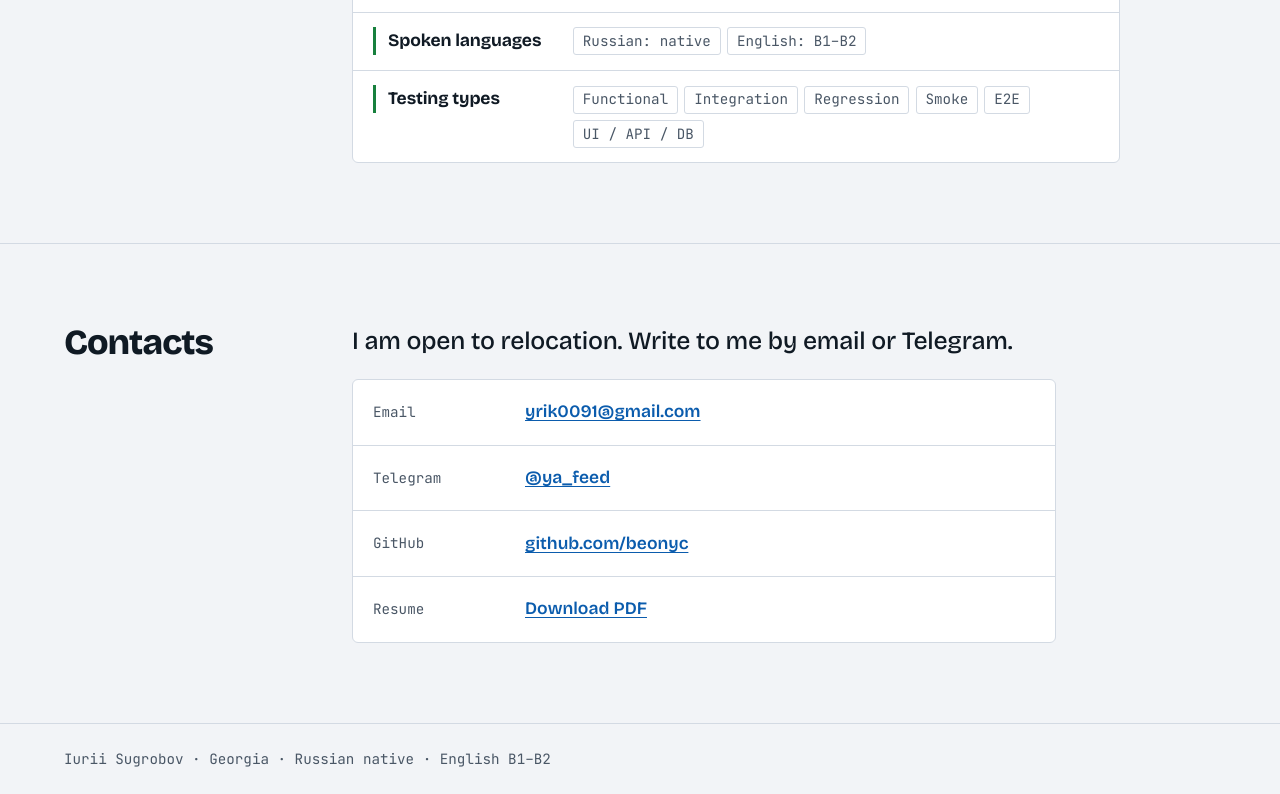
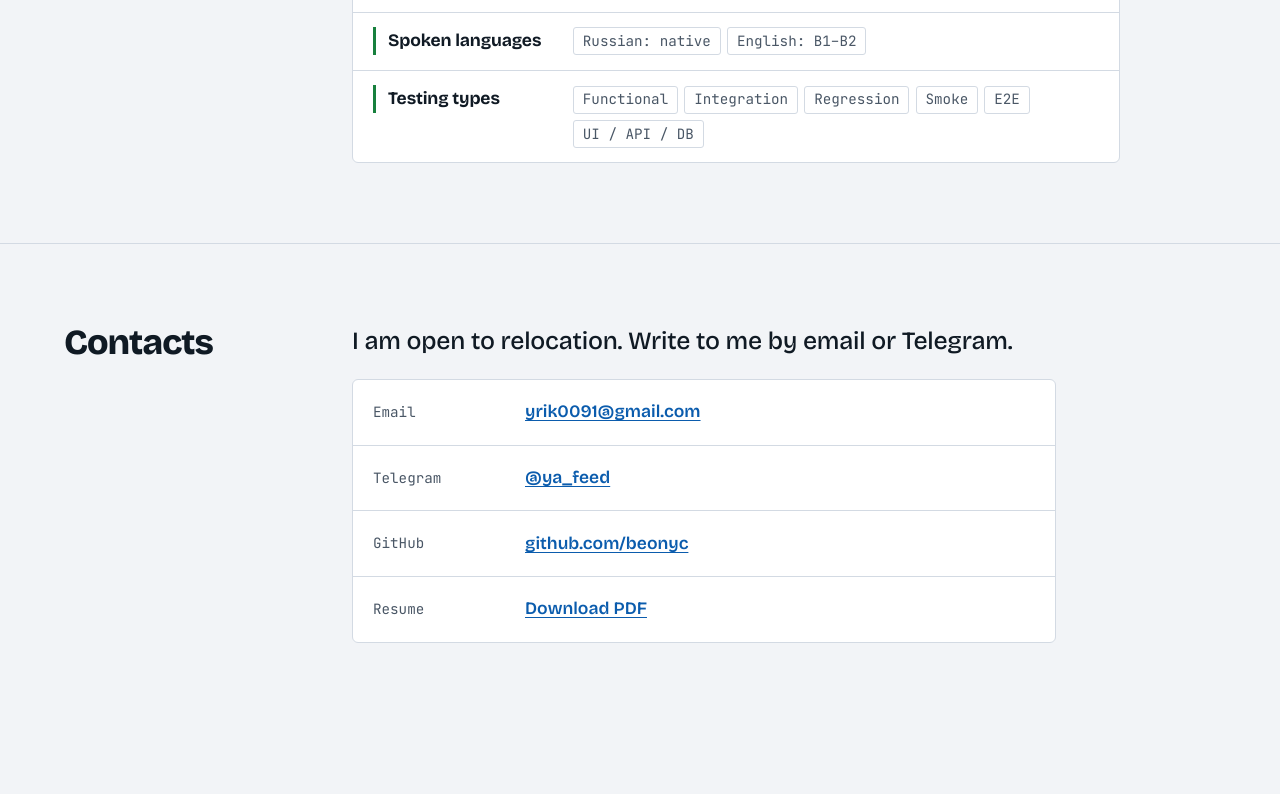
Before and after one commit to beonyc/myresume, a plain HTML site: page site/index.html in a window 1280 px wide. Shown: the part 3856-4650 px from the top of the page. After the commit the page ends 4579 px from the top, so only its background shows below. Drawn offline with Linux system fonts and the light colour scheme.

Commit message:
Remove the footer

```diff
--- a/site/css/sections.css
+++ b/site/css/sections.css
@@ -80,8 +80,6 @@
 .contacts a { font-weight: 600; width: fit-content; padding-block: 0.25rem; }
 @media (min-width: 40rem) { .contacts li { grid-template-columns: 8rem 1fr; gap: 1.5rem; align-items: center; } }
 
-.site-footer { border-top: 1px solid var(--line); padding-block: 1.5rem; color: var(--ink-soft); }
-
 /* Skills: make row names stand out from the tags */
 .facts--skills .facts__row dt {
   font-family: var(--font-sans);
--- a/site/index.html
+++ b/site/index.html
@@ -201,10 +201,6 @@
     </section>
   </main>
 
-  <footer class="site-footer">
-    <div class="wrap mono">Iurii Sugrobov · Georgia · Russian native · English B1–B2</div>
-  </footer>
-
   <script src="js/theme.js"></script>
 </body>
 </html>
```
